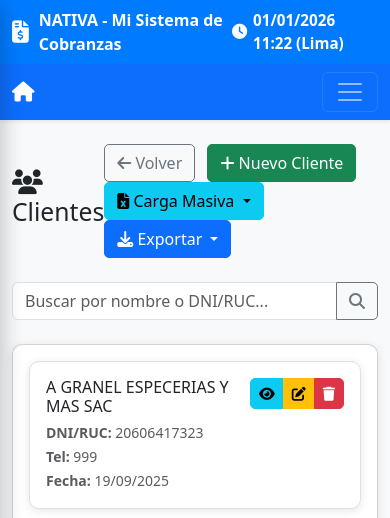
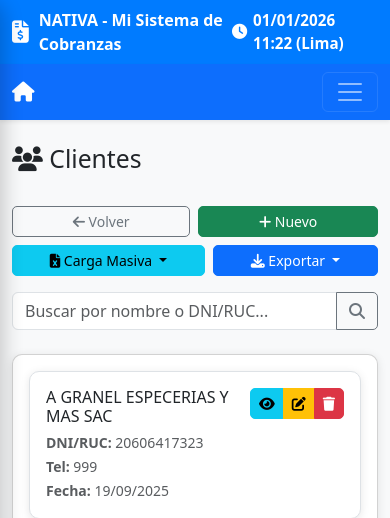
Before and after one commit to pantera3000/cobranzaV22, a Django app: page /clientes/ in a window 390 px wide. Shown: the top 518 px of the page. Run offline with Django 5.2, Linux system fonts and the light colour scheme; a user stored in the database is signed in; data comes from the database, SQL or seed files in the repository.

Commit message:
feat: Mejorar diseño móvil de lista de clientes (botones compactos)

```diff
--- a/clientes/templates/clientes/cliente_list.html
+++ b/clientes/templates/clientes/cliente_list.html
@@ -3,18 +3,18 @@
 {% block title %}Listado de Clientes{% endblock %}
 
 {% block content %}
+<!-- Header: Título + Botones -->
 <div class="d-flex justify-content-between align-items-center mb-4">
     <h2><i class="fas fa-users"></i> Clientes</h2>
-    <div>
 
-        <button type="button" class="btn btn-outline-secondary me-2" onclick="window.history.back();">
+    <!-- Botones Desktop (sin cambios) -->
+    <div class="d-none d-md-flex gap-2">
+        <button type="button" class="btn btn-outline-secondary" onclick="window.history.back();">
             <i class="fas fa-arrow-left"></i> Volver
         </button>
-
-        <a href="{% url 'clientes:cliente_create' %}" class="btn btn-success me-2">
+        <a href="{% url 'clientes:cliente_create' %}" class="btn btn-success">
             <i class="fas fa-plus"></i> Nuevo Cliente
         </a>
-        <!-- ✅ Botón: Carga Masiva con Excel -->
         <div class="btn-group">
             <button type="button" class="btn btn-info dropdown-toggle" data-bs-toggle="dropdown">
                 <i class="fas fa-file-excel"></i> Carga Masiva
@@ -32,8 +32,6 @@
                 </li>
             </ul>
         </div>
-
-
         <div class="btn-group">
             <button type="button" class="btn btn-primary dropdown-toggle" data-bs-toggle="dropdown">
                 <i class="fas fa-download"></i> Exportar
@@ -46,6 +44,54 @@
                     <i class="fas fa-file-csv text-primary"></i> Exportar a CSV
                 </a></li>
             </ul>
+        </div>
+    </div>
+</div>
+
+<!-- Botones Móvil (2 filas compactas) -->
+<div class="d-md-none mb-3">
+    <div class="d-grid gap-2">
+        <!-- Fila 1 -->
+        <div class="d-flex gap-2">
+            <button type="button" class="btn btn-outline-secondary btn-sm flex-fill" onclick="window.history.back();">
+                <i class="fas fa-arrow-left"></i> Volver
+            </button>
+            <a href="{% url 'clientes:cliente_create' %}" class="btn btn-success btn-sm flex-fill">
+                <i class="fas fa-plus"></i> Nuevo
+            </a>
+        </div>
+        <!-- Fila 2 -->
+        <div class="d-flex gap-2">
+            <div class="btn-group flex-fill">
+                <button type="button" class="btn btn-info btn-sm dropdown-toggle w-100" data-bs-toggle="dropdown">
+                    <i class="fas fa-file-excel"></i> Carga Masiva
+                </button>
+                <ul class="dropdown-menu">
+                    <li>
+                        <a class="dropdown-item" href="{% url 'clientes:descargar_plantilla_excel' %}">
+                            <i class="fas fa-download text-primary"></i> Plantilla
+                        </a>
+                    </li>
+                    <li>
+                        <button class="dropdown-item" type="button" data-bs-toggle="modal" data-bs-target="#modalSubirClientesExcel">
+                            <i class="fas fa-upload text-success"></i> Subir
+                        </button>
+                    </li>
+                </ul>
+            </div>
+            <div class="btn-group flex-fill">
+                <button type="button" class="btn btn-primary btn-sm dropdown-toggle w-100" data-bs-toggle="dropdown">
+                    <i class="fas fa-download"></i> Exportar
+                </button>
+                <ul class="dropdown-menu">
+                    <li><a class="dropdown-item" href="{% url 'clientes:cliente_export_excel' %}">
+                        <i class="fas fa-file-excel text-success"></i> Excel
+                    </a></li>
+                    <li><a class="dropdown-item" href="{% url 'clientes:cliente_export_csv' %}">
+                        <i class="fas fa-file-csv text-primary"></i> CSV
+                    </a></li>
+                </ul>
+            </div>
         </div>
     </div>
 </div>
```
